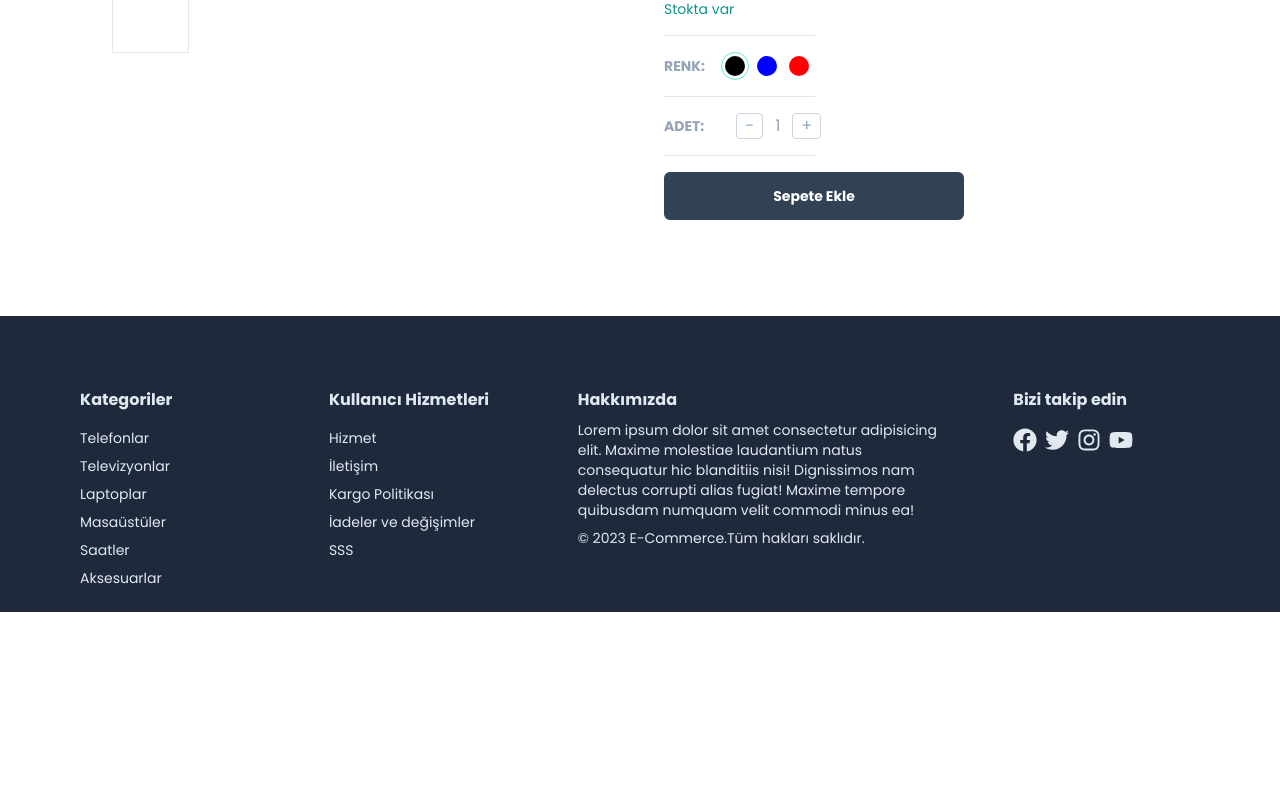
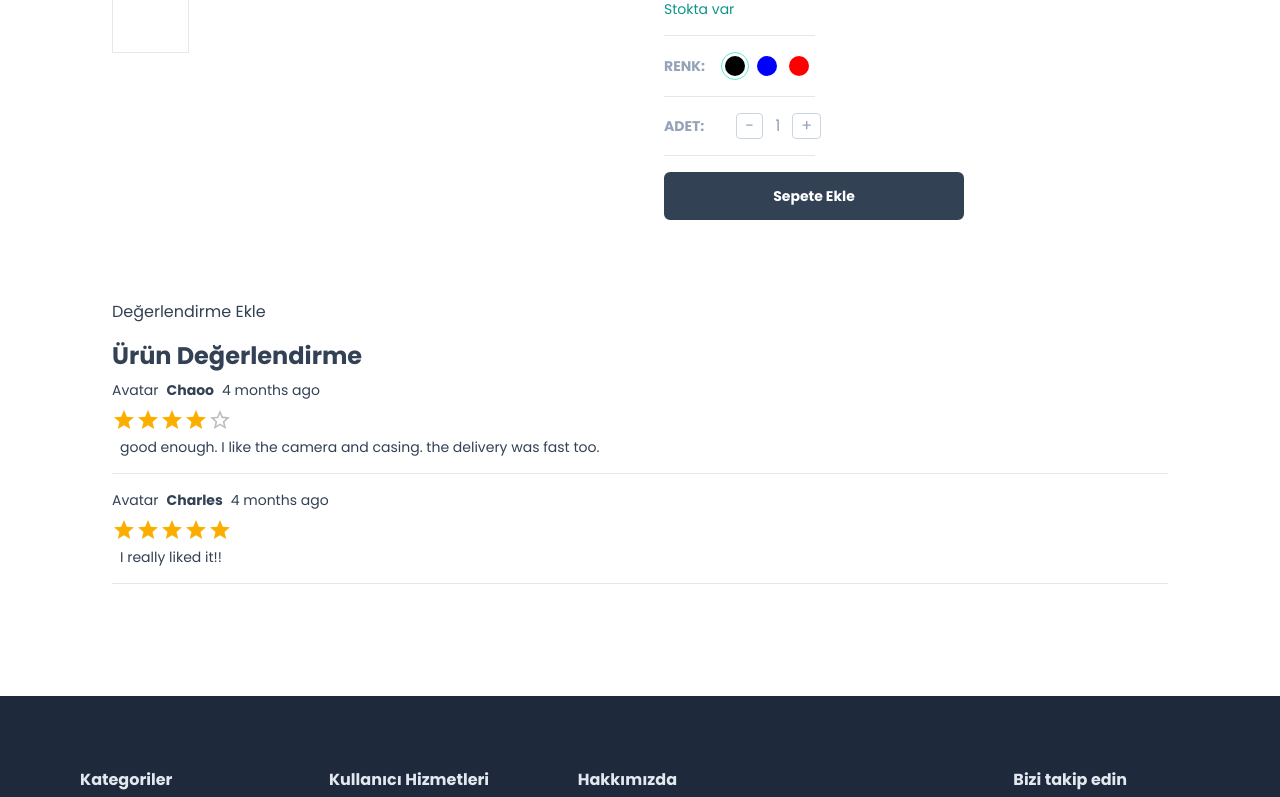
Before and after one commit to Yusufdmrc/next.js-e-commerce, a Next.js app: page /product/1 in a window 1280 px wide. Shown: the part 540-1337 px from the top of the page. Before the commit the page ends 1152 px from the top, so only its background shows below. Built offline with nearby package versions, Linux system fonts and the light colour scheme.

Commit message:
Headline and RatingList components created

```diff
--- /dev/null
+++ b/app/components/Headline.tsx
@@ -0,0 +1,14 @@
+interface HeadlineProps {
+  title: string;
+  center?: boolean;
+}
+
+const Headline: React.FC<HeadlineProps> = ({ title, center }) => {
+  return (
+    <div className={center ? "text-center" : "text-start"}>
+      <h1 className="font-bold text-2xl">{title}</h1>
+    </div>
+  );
+};
+
+export default Headline;
--- /dev/null
+++ b/app/product/[productId]/RatingList.tsx
@@ -0,0 +1,40 @@
+"use-client";
+
+import Headline from "@/app/components/Headline";
+import { Rating } from "@mui/material";
+import moment from "moment";
+
+interface ListRating {
+  product: any;
+}
+
+const RatingList: React.FC<ListRating> = ({ product }) => {
+  return (
+    <div>
+      <Headline title="Ürün Değerlendirme" />
+      <div className="text-sm mt-2">
+        {product.reviews &&
+          product.reviews.map((review: any) => {
+            return (
+              <div key={review.id} className="max-w-300px">
+                <div className="flex gap-2 items-center">
+                  <div>Avatar</div>
+                  <div className="font-semibold">{review?.user.name}</div>
+                  <div className="font-light">
+                    {moment(review.createdDate).fromNow()}
+                  </div>
+                </div>
+                <div className="mt-2">
+                  <Rating value={review.rating} readOnly />
+                </div>
+                <div className="ml-2">{review.comment}</div>
+                <hr className="mt-4 mb-4" />
+              </div>
+            );
+          })}
+      </div>
+    </div>
+  );
+};
+
+export default RatingList;
--- a/app/product/[productId]/page.tsx
+++ b/app/product/[productId]/page.tsx
@@ -1,6 +1,7 @@
 import Container from "@/app/components/Container";
 import ProductDetails from "./ProductDetails";
 import { product } from "@/utils/product";
+import RatingList from "./RatingList";
 
 interface IParams {
   productId?: string;
@@ -13,6 +14,10 @@
     <div className="p-8">
       <Container>
         <ProductDetails product={product} />
+        <div className="flex flex-col mt-20 gap-4">
+          <div>Değerlendirme Ekle</div>
+          <RatingList product={product} />
+        </div>
       </Container>
     </div>
   );
--- a/package.json
+++ b/package.json
@@ -18,6 +18,7 @@
     "autoprefixer": "10.4.16",
     "eslint": "8.53.0",
     "eslint-config-next": "14.0.1",
+    "moment": "^2.29.4",
     "next": "14.0.1",
     "postcss": "8.4.31",
     "react": "18.2.0",
```
Also changed, not shown: 1 other file (tests, documents, lock files or other folders).
